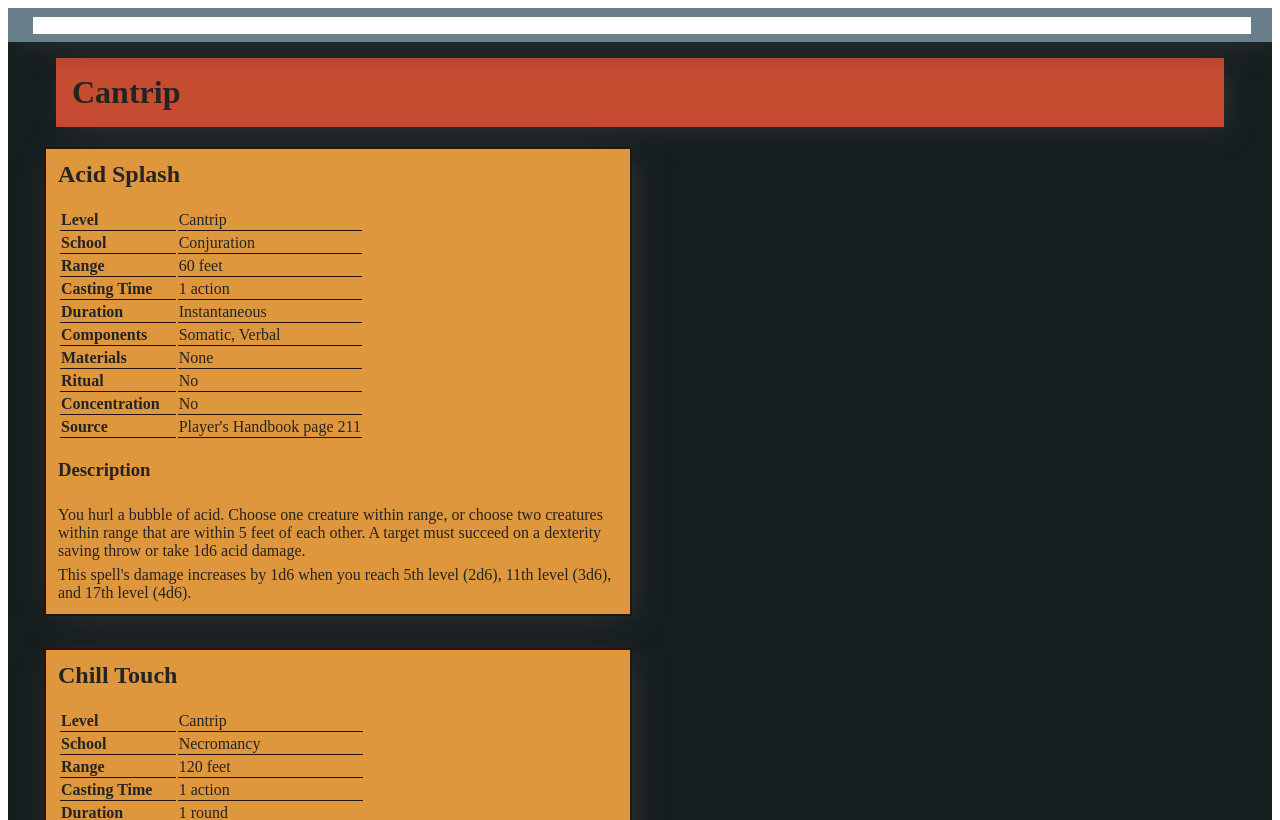
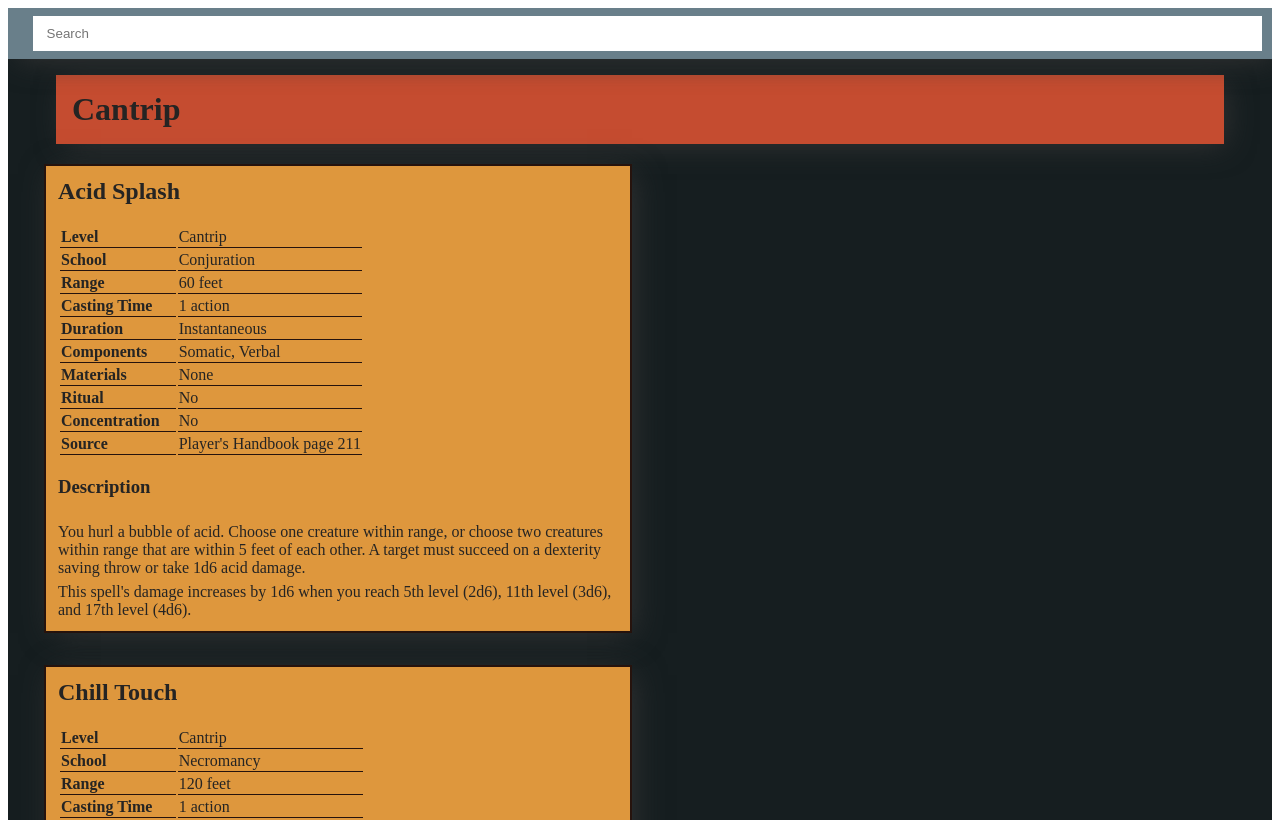
Before and after one commit to metriccaution/dnd-spell-cards, a React app: page / in a window 1280 px wide. Shown: the top 820 px of the page. Built offline with nearby package versions, Linux system fonts and the light colour scheme; the HTML template or start-up script is replaced by a standard one.

Commit message:
Making the search bar more obvious

```diff
--- a/src/spell-list.tsx
+++ b/src/spell-list.tsx
@@ -120,10 +120,13 @@ export default class SpellList extends React.Component<
         >
           <input
             style={{
+              height: "2.5em",
               width: "96%",
               border: "none",
-              margin: "0% 2%"
+              margin: "0% 2%",
+              paddingLeft: "1em"
             }}
+            placeholder={"Search"}
             value={this.state.searchText}
             onChange={e => this.setSearchText(e.target.value)}
           />
```
